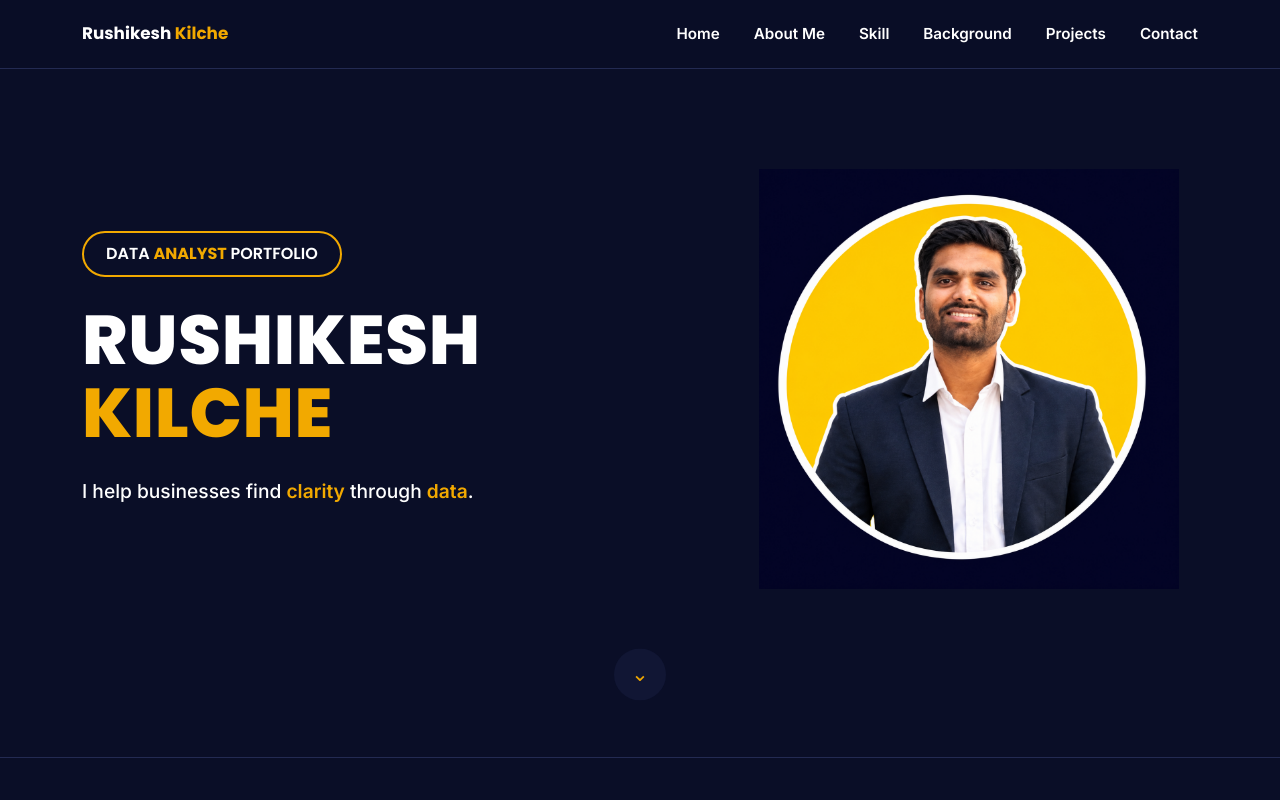
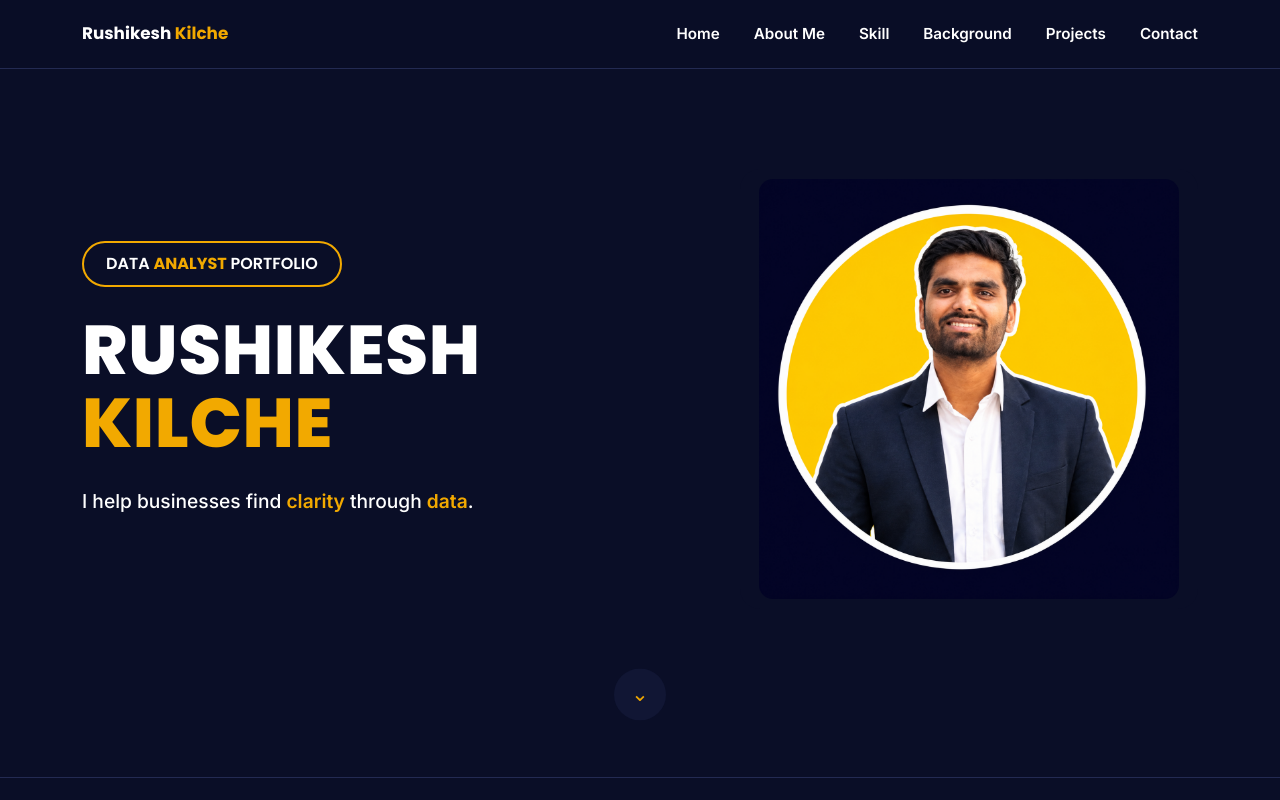
Before and after one commit to kilcherushikesh-gif/Rushikesh-Kilche--Portfolio, a plain HTML site: page index.html in a window 1280 px wide. Shown: the top 800 px of the page. Drawn offline with Linux system fonts and the light colour scheme.

Commit message:
Update index.html

```diff
--- a/index.html
+++ b/index.html
@@ -90,8 +90,17 @@
     font-size:1.2rem; color:var(--white); margin-top:26px; max-width:46ch; font-weight:500;
   }
   .hero p.role b{color:var(--gold); font-weight:600;}
-  .hero-photo-wrap{display:flex; justify-content:center;}
-  .hero-photo-wrap img{width:min(100%, 420px);}
+  .hero-photo-wrap{
+    display:flex;
+    justify-content:center;
+    background:var(--navy);
+    border-radius:20px;
+    padding:10px;
+  }
+  .hero-photo-wrap img{
+    width:min(100%, 420px);
+    border-radius:14px;
+  }
 
   .scroll-cue{
     display:flex; justify-content:center; margin-top:56px;
```
